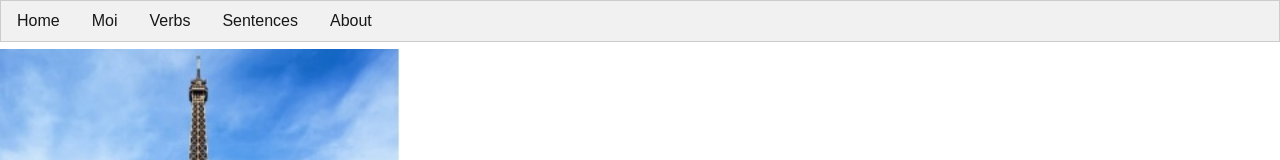
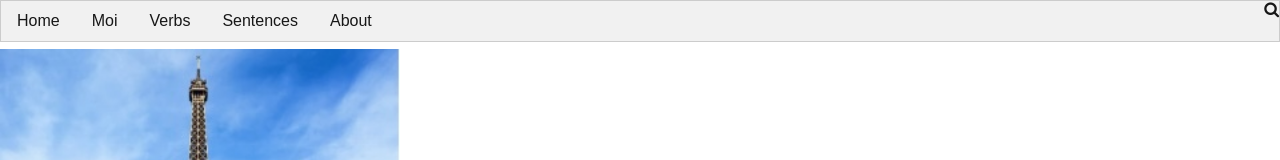
Before and after one commit to miketorii/mikefrench, a Next.js app: page / in a window 1280 px wide. Shown: the top 160 px of the page. Built offline with nearby package versions, Linux system fonts and the light colour scheme.

Commit message:
add icon

```diff
--- a/app/layout.tsx
+++ b/app/layout.tsx
@@ -10,6 +10,7 @@ export default function RootLayout({
   return (
     <html lang="en">
       <head>
+	<link rel="stylesheet" href="https://cdnjs.cloudflare.com/ajax/libs/font-awesome/4.7.0/css/font-awesome.min.css" />
       </head>
       <body>
         <NavLinks />
--- a/app/ui/nav-links.tsx
+++ b/app/ui/nav-links.tsx
@@ -26,6 +26,7 @@ export function NavLinks() {
 		      About
 		</Link>
 		<p/>
+		<i className="fa fa-search mk-right"></i>
               </nav>
 	      </div>
        );
```
Also changed, not shown: app/api/getsentences/route.tsx (+6 -1 lines).
